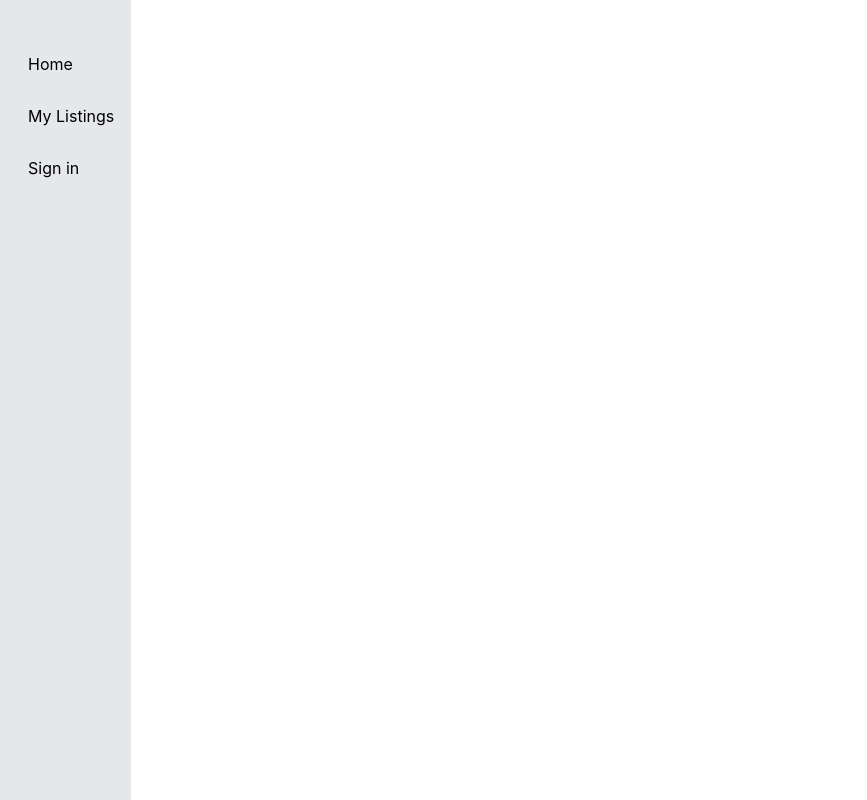
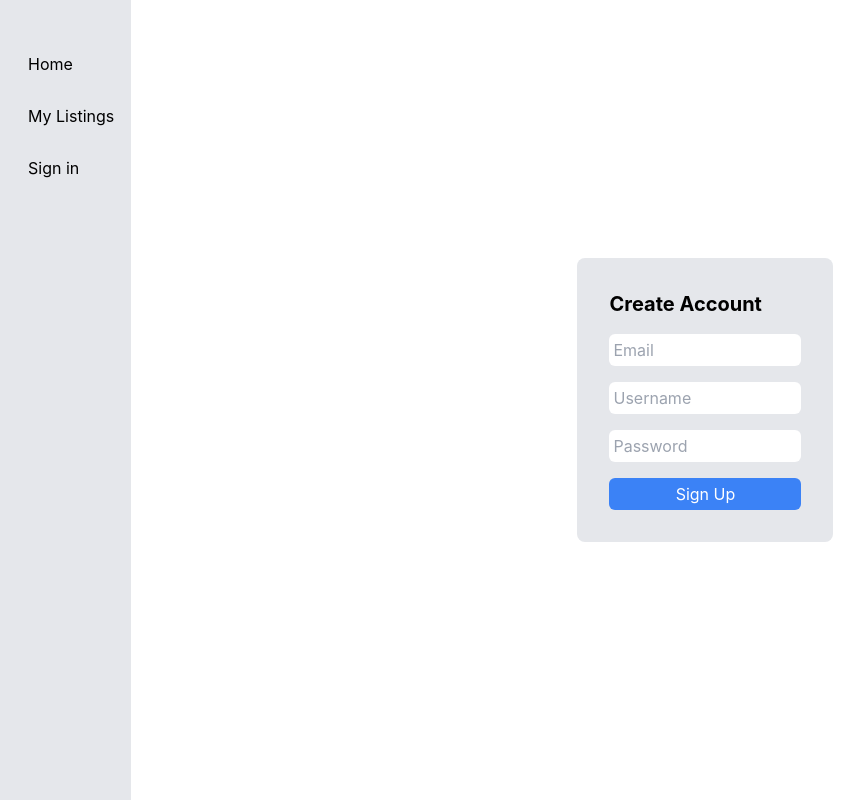
Before and after one commit to aaluzzi/CPPBroncoHacks2024-Frontend, a React (Create React App) app: page /signup in a window 1280 px wide. Shown: the whole page, without its empty margins (0-867 px from the left). Built offline with nearby package versions, Linux system fonts and the light colour scheme.

Commit message:
Add sign in page

```diff
--- a/src/App.js
+++ b/src/App.js
@@ -5,6 +5,7 @@ import Listings from './pages/listings/Listings';
 import SignIn from './pages/signin/SignIn.js';
 import { AuthProvider } from './AuthProvider.js';
 import ListingDetail from './pages/listings/id/ListingDetail.js';
+import SignUp from './pages/signup/SignUp.js';
 
 function App() {
   return (
@@ -16,6 +17,7 @@ function App() {
             <Route path="/listings" element={<Listings />} />
             <Route path="/listings/:id" element={<ListingDetail />} />
             <Route path="/signin" element={<SignIn />} />
+            <Route path="/signup" element={<SignUp />} />
           </Routes>
         </Layout>
       </AuthProvider>
--- a/src/pages/signin/SignIn.js
+++ b/src/pages/signin/SignIn.js
@@ -2,7 +2,7 @@ import React, { useState } from 'react';
 import axios from 'axios';
 import { useAuth } from '../../AuthProvider';
 
-import { useNavigate } from 'react-router-dom';
+import { Link, useNavigate } from 'react-router-dom';
 
 function SignIn() {
     const [email, setEmail] = useState('');
@@ -15,12 +15,12 @@ function SignIn() {
         event.preventDefault();
         setError('');
         try {
-            const response = await axios.post('http://localhost:3000/api/signin', { email, password });
+            const response = await axios.post('http://localhost:3001/signin', { email, password });
             const token = response.data.token;
             login(token);
             navigate('/');
         } catch (error) {
-            if (error.response && error.response.status === 401) {
+            if (error.response && error.response.status === 400) {
                 setError('Invalid credentials. Please try again.');
             } else {
                 setError('An error occurred. Please try again later.');
@@ -30,10 +30,12 @@ function SignIn() {
 
     return (
         <form className="p-8 flex flex-col gap-4 bg-gray-200 max-w-64 rounded-lg" onSubmit={handleSubmit}>
-            <input className="p-1 rounded-md" type="email" value={email} onChange={(e) => setEmail(e.target.value)} placeholder="Email" />
-            <input className="p-1 rounded-md" type="password" value={password} onChange={(e) => setPassword(e.target.value)} placeholder="Password" />
+            <h1 className="font-bold text-xl">Sign In</h1>
+            <input className="p-1 rounded-md" required type="email" value={email} onChange={(e) => setEmail(e.target.value)} placeholder="Email" />
+            <input className="p-1 rounded-md" required type="password" value={password} onChange={(e) => setPassword(e.target.value)} placeholder="Password" />
             {error && <div style={{ color: 'red' }}>{error}</div>}
             <button className="p-1 rounded-md bg-blue-500 h-8 text-white" type="submit">Sign In</button>
+            <div>Need an account? <Link to="/signup" className='text-blue-600'>Sign Up</Link></div>
         </form>
     );
 }
--- /dev/null
+++ b/src/pages/signup/SignUp.js
@@ -0,0 +1,52 @@
+import React, { useState } from 'react';
+import axios from 'axios';
+import { useNavigate } from 'react-router-dom';
+
+
+function SignUp() {
+    const [email, setEmail] = useState('');
+    const [username, setUsername] = useState('');
+    const [password, setPassword] = useState('');
+    const [error, setError] = useState('');
+
+    const navigate = useNavigate();
+
+    const handleSubmit = async (event) => {
+        event.preventDefault();
+        if (!email.endsWith("@cpp.edu")) {
+            setError('CPP email required.');
+            return;
+        }
+        setError('');
+        try {
+            const response = await axios.post('http://localhost:3001/signup', {
+                username,
+                email,
+                password
+            });
+            if (response.status === 201) {
+                navigate("/signin");
+            }
+        } catch (error) {
+            if (error.response) {
+                setError(error.response.data || 'An error occurred. Please try again.');
+            } else {
+                setError('Network error. Please try again later.');
+            }
+        }
+    };
+
+    return (
+
+        <form  className="p-8 flex flex-col gap-4 bg-gray-200 max-w-64 rounded-lg" onSubmit={handleSubmit}>
+            <h1 className="font-bold text-xl">Create Account</h1>
+            <input className="p-1 rounded-md" required type="email" value={email} onChange={(e) => setEmail(e.target.value)} placeholder="Email" />
+            <input className="p-1 rounded-md" required type="text" value={username} onChange={(e) => setUsername(e.target.value)} placeholder="Username" />
+            <input className="p-1 rounded-md" required type="password" value={password} onChange={(e) => setPassword(e.target.value)} placeholder="Password" />
+            {error && <div style={{ color: 'red' }}>{error}</div>}
+            <button className="p-1 rounded-md bg-blue-500 h-8 text-white" type="submit">Sign Up</button>
+        </form>
+    );
+}
+
+export default SignUp;
```
